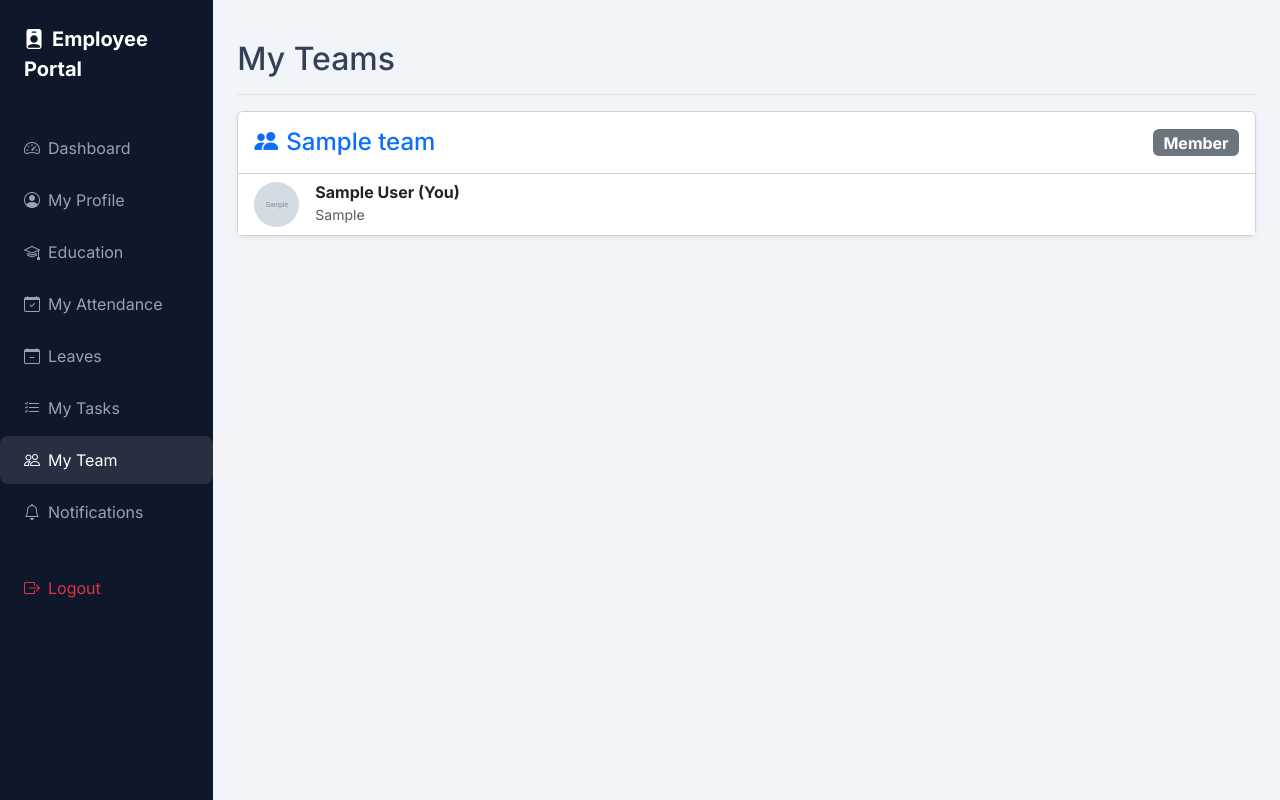
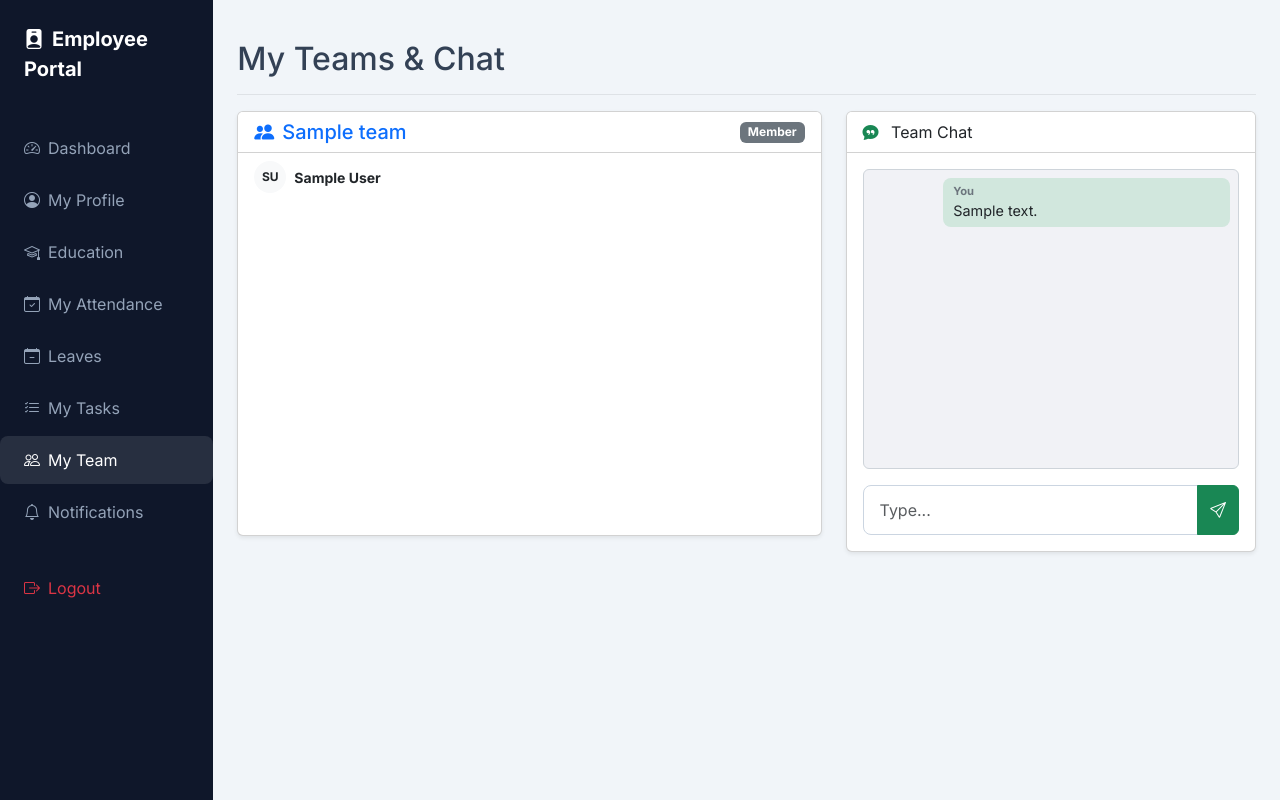
Before and after one commit to vishnukumar1802/attendance_system, a PHP site: page /attendance-system/employee/team.php in a window 1280 px wide. Run offline with PHP 8.4, Linux system fonts and the light colour scheme; the visitor is signed in with stand-in values (Sample User, id 1); tables that the repository leaves empty or names only in its code hold one stand-in row (values such as "Sample post"); grey boxes marked "Sample" are stand-in pictures; data that the repository does not hold is empty; some libraries are stand-ins or nearby versions.

Commit message:
Fix: AJAX polling JSON errors, Login redirect validation, and Team Chat implementation

```diff
--- a/admin/login.php
+++ b/admin/login.php
@@ -27,6 +27,7 @@ if ($_SERVER["REQUEST_METHOD"] == "POST") {
                 $_SESSION['admin_id'] = $row['id'];
                 $_SESSION['admin_username'] = $row['username'];
                 $_SESSION['admin_role'] = $row['role'];
+                $_SESSION['user_role'] = 'admin'; // For unified features
                 header("Location: dashboard.php");
                 exit;
             } else {
--- a/ajax/fetch_notifications.php
+++ b/ajax/fetch_notifications.php
@@ -1,7 +1,14 @@
 <?php
 // ajax/fetch_notifications.php
+error_reporting(0);
+ini_set('display_errors', 0);
+
+ob_start();
 require_once '../config/db.php';
-session_start();
+// db.php handles session_start check
+ob_clean();
+
+header('Content-Type: application/json');
 
 if (!isset($_SESSION['user_role'])) {
     exit(json_encode(['count' => 0, 'notifications' => []]));
--- /dev/null
+++ b/ajax/fetch_team_messages.php
@@ -0,0 +1,53 @@
+<?php
+// ajax/fetch_team_messages.php
+error_reporting(0); // Disable notices causing JSON errors
+ini_set('display_errors', 0);
+
+ob_start();
+
+require_once '../config/db.php';
+// db.php handles session_start check
+
+// Clear any buffered output (warnings, whitespace from includes)
+ob_clean();
+
+header('Content-Type: application/json');
+
+if (!isset($_SESSION['employee_db_id'])) {
+    echo json_encode(['error' => 'Not logged in']);
+    exit;
+}
+
+$team_id = isset($_GET['team_id']) ? (int) $_GET['team_id'] : 0;
+$last_id = isset($_GET['last_id']) ? (int) $_GET['last_id'] : 0;
+$my_id = $_SESSION['employee_db_id'];
+
+if ($team_id <= 0) {
+    echo json_encode(['messages' => []]);
+    exit;
+}
+
+try {
+    // Validate Membership
+    $chk = $pdo->prepare("SELECT id FROM team_members WHERE team_id = ? AND emp_id = ?");
+    $chk->execute([$team_id, $my_id]);
+
+    if ($chk->rowCount() > 0) {
+        $stmt = $pdo->prepare("
+            SELECT m.*, e.first_name, e.last_name
+            FROM team_chat m
+            JOIN employees e ON m.sender_id = e.id
+            WHERE m.team_id = ? AND m.id > ?
+            ORDER BY m.id ASC
+        ");
+        $stmt->execute([$team_id, $last_id]);
+        $msgs = $stmt->fetchAll(PDO::FETCH_ASSOC);
+
+        echo json_encode(['messages' => $msgs]);
+    } else {
+        echo json_encode(['error' => 'Unauthorized']);
+    }
+} catch (Exception $e) {
+    echo json_encode(['error' => 'DB Error']);
+}
+?>
--- a/employee/login.php
+++ b/employee/login.php
@@ -29,6 +29,7 @@ if ($_SERVER["REQUEST_METHOD"] == "POST") {
                 $_SESSION['employee_db_id'] = $row['id'];
                 $_SESSION['employee_id'] = $row['employee_id'];
                 $_SESSION['employee_name'] = $row['first_name'];
+                $_SESSION['user_role'] = 'employee'; // For unified features
                 header("Location: dashboard.php");
                 exit;
             } else {
--- a/employee/team.php
+++ b/employee/team.php
@@ -9,7 +9,6 @@ $error = '';
 
 /**
  * 🔐 PERMISSION CHECK HELPER
- * Returns true if the logged-in user is a sub-admin of the specified team
  */
 function is_sub_admin($pdo, $team_id, $emp_id)
 {
@@ -21,16 +20,14 @@ function is_sub_admin($pdo, $team_id, $emp_id)
     return ($role === 'sub_admin');
 }
 
-/**
- * 🛠️ HANDLE ACTIONS (Add/Remove Member)
- */
+// ... (Existing Post Handlers for Add/Remove Members - KEEP AS IS)
+
 // 1. Add Member (Sub-Admin Only)
 if (isset($_POST['add_member'])) {
     $target_team = $_POST['team_id'];
     $target_emp = $_POST['new_emp_id'];
 
     if (is_sub_admin($pdo, $target_team, $emp_id)) {
-        // Validation: Is user already in team?
         $check = $pdo->prepare("SELECT id FROM team_members WHERE team_id = ? AND emp_id = ?");
         $check->execute([$target_team, $target_emp]);
 
@@ -45,7 +42,7 @@ if (isset($_POST['add_member'])) {
             $error = "User already in team.";
         }
     } else {
-        $error = "Unauthorized: You are not an admin of this team.";
+        $error = "Unauthorized.";
     }
 }
 
@@ -55,10 +52,6 @@ if (isset($_POST['remove_member'])) {
     $target_team = $_POST['team_id'];
 
     if (is_sub_admin($pdo, $target_team, $emp_id)) {
-        // Prevent removing self (optional, but good UX)
-        // Prevent removing other Sub-Admins? (Prompt says "Sub-admin can remove employees".
-        // It doesn't explicitly forbid removing other sub-admins, but usually that's safer.
-        // Let's Check target role.
         $t_chk = $pdo->prepare("SELECT role, emp_id FROM team_members WHERE id = ?");
         $t_chk->execute([$target_mem_id]);
         $target = $t_chk->fetch();
@@ -79,6 +72,7 @@ if (isset($_POST['remove_member'])) {
     }
 }
 
+
 /**
  * 📥 FETCH DATA
  */
@@ -92,15 +86,44 @@ $stmt = $pdo->prepare("
 $stmt->execute([$emp_id]);
 $my_teams = $stmt->fetchAll();
 
-// Prepare list of ALL employees for the "Add Member" dropdown (Available to sub-admins)
-// We fetch this only if user is sub_admin of at least one team to save query,
-// but simple enough to just fetch.
 $all_emps = $pdo->query("SELECT id, first_name, last_name, employee_id FROM employees WHERE status='active' ORDER BY first_name ASC")->fetchAll();
-
 ?>
 
+<style>
+    .chat-window {
+        height: 300px;
+        overflow-y: auto;
+        background: #f1f2f6;
+        border: 1px solid #ced4da;
+    }
+
+    .chat-msg {
+        font-size: 0.9rem;
+        margin-bottom: 8px;
+        padding: 5px 10px;
+        border-radius: 8px;
+        max-width: 80%;
+    }
+
+    .chat-msg.mine {
+        background: #d1e7dd;
+        margin-left: auto;
+    }
+
+    .chat-msg.others {
+        background: #fff;
+    }
+
+    .chat-sender {
+        font-size: 0.7rem;
+        font-weight: bold;
+        color: #6c757d;
+        display: block;
+    }
+</style>
+
 <div class="d-flex justify-content-between flex-wrap flex-md-nowrap align-items-center pt-3 pb-2 mb-3 border-bottom">
-    <h1 class="h2">My Teams</h1>
+    <h1 class="h2">My Teams & Chat</h1>
 </div>
 
 <?php if ($message): ?>
@@ -118,7 +141,7 @@ $all_emps = $pdo->query("SELECT id, first_name, last_name, employee_id FROM empl
         <?php
         $is_sub = ($team['my_role'] == 'sub_admin');
 
-        // Fetch Members
+        // Members list logic...
         $mstmt = $pdo->prepare("
                 SELECT tm.*, e.first_name, e.last_name, e.employee_id, ep.designation, ep.profile_photo
                 FROM team_members tm
@@ -131,25 +154,27 @@ $all_emps = $pdo->query("SELECT id, first_name, last_name, employee_id FROM empl
         $members = $mstmt->fetchAll();
         ?>
 
-        <div class="card shadow-sm mb-5">
-            <div class="card-header bg-white d-flex justify-content-between align-items-center py-3">
-                <h4 class="mb-0 text-primary">
+        <div class="row mb-5">
+            <!-- Left: Members & Controls -->
+            <div class="col-lg-7 mb-3">
+                <div class="card shadow-sm h-100">
+                    <div class="card-header bg-white d-flex justify-content-between align-items-center">
+                        <h5 class="mb-0 text-primary">
                             <i class="bi bi-people-fill me-2"></i><?php echo htmlspecialchars($team['name']); ?>
-                </h4>
-                <span class="badge <?php echo $is_sub ? 'bg-warning text-dark' : 'bg-secondary'; ?> fs-6">
+                        </h5>
+                        <span class="badge <?php echo $is_sub ? 'bg-warning text-dark' : 'bg-secondary'; ?>">
                             <?php echo ucfirst($team['my_role'] == 'sub_admin' ? 'Team Admin' : 'Member'); ?>
                         </span>
                     </div>
 
-            <!-- SUB-ADMIN CONTROLS: ADD MEMBER -->
+                    <!-- SUB-ADMIN: ADD MEMBER -->
                     <?php if ($is_sub): ?>
-                <div class="card-body border-bottom bg-light">
-                    <h6 class="fw-bold mb-3"><i class="bi bi-person-plus-fill me-2"></i>Add Member</h6>
-                    <form method="post" class="row g-2 align-items-center">
+                        <div class="p-3 bg-light border-bottom">
+                            <form method="post" class="row g-2">
                                 <input type="hidden" name="team_id" value="<?php echo $team['id']; ?>">
-                        <div class="col-8 col-md-4">
-                            <select name="new_emp_id" class="form-select" required>
-                                <option value="">Select Employee...</option>
+                                <div class="col-8">
+                                    <select name="new_emp_id" class="form-select form-select-sm" required>
+                                        <option value="">Select Employee to Add...</option>
                                         <?php foreach ($all_emps as $e): ?>
                                             <option value="<?php echo $e['id']; ?>">
                                                 <?php echo $e['first_name'] . ' ' . $e['last_name']; ?>
@@ -158,64 +183,118 @@ $all_emps = $pdo->query("SELECT id, first_name, last_name, employee_id FROM empl
                                     </select>
                                 </div>
                                 <div class="col-4">
-                            <button type="submit" name="add_member" class="btn btn-primary">Add</button>
+                                    <button type="submit" name="add_member" class="btn btn-sm btn-primary w-100">Add</button>
                                 </div>
                             </form>
                         </div>
                     <?php endif; ?>
 
-            <div class="card-body p-0">
+                    <div class="card-body p-0" style="max-height: 400px; overflow-y: auto;">
                         <ul class="list-group list-group-flush">
                             <?php foreach ($members as $m): ?>
                                 <li class="list-group-item d-flex justify-content-between align-items-center">
                                     <div class="d-flex align-items-center">
-                                <!-- Avatar -->
-                                <div class="avatar-placeholder rounded-circle bg-light d-flex align-items-center justify-content-center me-3 text-secondary"
-                                    style="width: 45px; height: 45px; font-weight: bold;">
-                                    <?php
-                                    if (!empty($m['profile_photo'])) {
-                                        echo "<img src='../uploads/profile_photos/{$m['profile_photo']}' class='rounded-circle w-100 h-100' style='object-fit:cover'>";
-                                    } else {
-                                        echo substr($m['first_name'], 0, 1) . substr($m['last_name'], 0, 1);
-                                    }
-                                    ?>
+                                        <div class="rounded-circle bg-light d-flex align-items-center justify-content-center me-2"
+                                            style="width: 32px; height: 32px; font-weight:bold; font-size:12px;">
+                                            <?php echo substr($m['first_name'], 0, 1) . substr($m['last_name'], 0, 1); ?>
                                         </div>
-
                                         <div>
-                                    <h6 class="mb-0 fw-bold">
-                                        <?php echo htmlspecialchars($m['first_name'] . ' ' . $m['last_name']); ?>
-                                        <?php if ($m['emp_id'] == $emp_id)
-                                            echo " (You)"; ?>
-                                    </h6>
-                                    <small class="text-muted"><?php echo htmlspecialchars($m['designation']); ?></small>
+                                            <span
+                                                class="fw-bold small"><?php echo htmlspecialchars($m['first_name'] . ' ' . $m['last_name']); ?></span>
+                                            <?php if ($m['role'] == 'sub_admin'): ?>
+                                                <span class="badge bg-warning text-dark ms-1" style="font-size:0.6rem;">Admin</span>
+                                            <?php endif; ?>
+                                        </div>
+                                    </div>
+                                    <?php if ($is_sub && $m['emp_id'] != $emp_id && $m['role'] != 'sub_admin'): ?>
+                                        <form method="post" onsubmit="return confirm('Remove?');">
+                                            <input type="hidden" name="team_id" value="<?php echo $team['id']; ?>">
+                                            <input type="hidden" name="mem_id" value="<?php echo $m['id']; ?>">
+                                            <button type="submit" name="remove_member"
+                                                class="btn btn-sm btn-outline-danger py-0 px-2">x</button>
+                                        </form>
+                                    <?php endif; ?>
+                                </li>
+                            <?php endforeach; ?>
+                        </ul>
+                    </div>
                 </div>
             </div>
 
-                            <div class="d-flex align-items-center">
-                                <?php if ($m['role'] == 'sub_admin'): ?>
-                                    <span class="badge bg-warning text-dark me-3">Admin</span>
-                                <?php endif; ?>
-
-                                <!-- SUB-ADMIN ACTIONS: REMOVE -->
-                                <?php if ($is_sub && $m['emp_id'] != $emp_id && $m['role'] != 'sub_admin'): ?>
-                                    <form method="post"
-                                        onsubmit="return confirm('Remove <?php echo $m['first_name']; ?> from Group?');">
-                                        <input type="hidden" name="team_id" value="<?php echo $team['id']; ?>">
-                                        <input type="hidden" name="mem_id" value="<?php echo $m['id']; ?>">
-                                        <button type="submit" name="remove_member" class="btn btn-sm btn-outline-danger"
-                                            title="Remove Member">
-                                            <i class="bi bi-person-dash"></i>
-                                        </button>
+            <!-- Right: Team Chat -->
+            <div class="col-lg-5">
+                <div class="card shadow-sm h-100">
+                    <div class="card-header bg-white">
+                        <i class="bi bi-chat-quote-fill me-2 text-success"></i> Team Chat
+                    </div>
+                    <div class="card-body d-flex flex-column">
+                        <div id="chat-box-<?php echo $team['id']; ?>" class="chat-window mb-3 p-2 rounded">
+                            <div class="text-center text-muted small mt-4">Loading messages...</div>
+                        </div>
+                        <form onsubmit="sendTeamMessage(event, <?php echo $team['id']; ?>)">
+                            <div class="input-group">
+                                <input type="text" id="msg-input-<?php echo $team['id']; ?>" class="form-control"
+                                    placeholder="Type..." autocomplete="off">
+                                <button class="btn btn-success" type="submit"><i class="bi bi-send"></i></button>
+                            </div>
                         </form>
-                                <?php endif; ?>
                     </div>
-                        </li>
-                    <?php endforeach; ?>
-                </ul>
+                </div>
             </div>
         </div>
     <?php endforeach; ?>
 
 <?php endif; ?>
 
+<script src="https://code.jquery.com/jquery-3.6.0.min.js"></script>
+<script>
+    const myId = <?php echo $emp_id; ?>;
+    const teamLastIds = {}; // Track last msg ID per team
+
+    function sendTeamMessage(e, teamId) {
+        e.preventDefault();
+        const input = document.getElementById(`msg-input-${teamId}`);
+        const text = input.value.trim();
+        if (!text) return;
+
+        $.post('../ajax/send_team_message.php', { team_id: teamId, message: text }, function () {
+            input.value = '';
+            fetchTeamMessages(teamId); // Instant update
+        });
+    }
+
+    function fetchTeamMessages(teamId) {
+        if (!teamLastIds[teamId]) teamLastIds[teamId] = 0;
+
+        $.get('../ajax/fetch_team_messages.php', { team_id: teamId, last_id: teamLastIds[teamId] }, function (res) {
+            const data = (typeof res === 'string') ? JSON.parse(res) : res;
+            const box = document.getElementById(`chat-box-${teamId}`);
+
+            if (teamLastIds[teamId] === 0) box.innerHTML = ''; // Clear loading
+
+            if (data.messages && data.messages.length > 0) {
+                data.messages.forEach(msg => {
+                    teamLastIds[teamId] = msg.id;
+                    const isMine = (msg.sender_id == myId);
+                    const cls = isMine ? 'mine' : 'others'; // Use 'mine' and 'others' for classes
+                    const html = `
+                        <div class="chat-msg ${cls}">
+                            <span class="chat-sender">${isMine ? 'You' : msg.first_name}</span>
+                            ${msg.message}
+                        </div>
+                    `;
+                    box.innerHTML += html;
+                });
+                box.scrollTop = box.scrollHeight;
+            }
+        });
+    }
+
+    // Initialize & Poll
+    <?php foreach ($my_teams as $t): ?>
+        setInterval(() => fetchTeamMessages(<?php echo $t['id']; ?>), 3000);
+        fetchTeamMessages(<?php echo $t['id']; ?>);
+    <?php endforeach; ?>
+</script>
+
 <?php require_once '../includes/emp_footer.php'; ?>
```
Also changed, not shown: ajax/fetch_messages.php (+8 -1 lines), ajax/send_team_message.php (added, +48 -0 lines), install_v6_team_chat.php (added, +24 -0 lines), recover_login.php (added, +57 -0 lines). Lines whose indentation alone changed are shown as unchanged.
